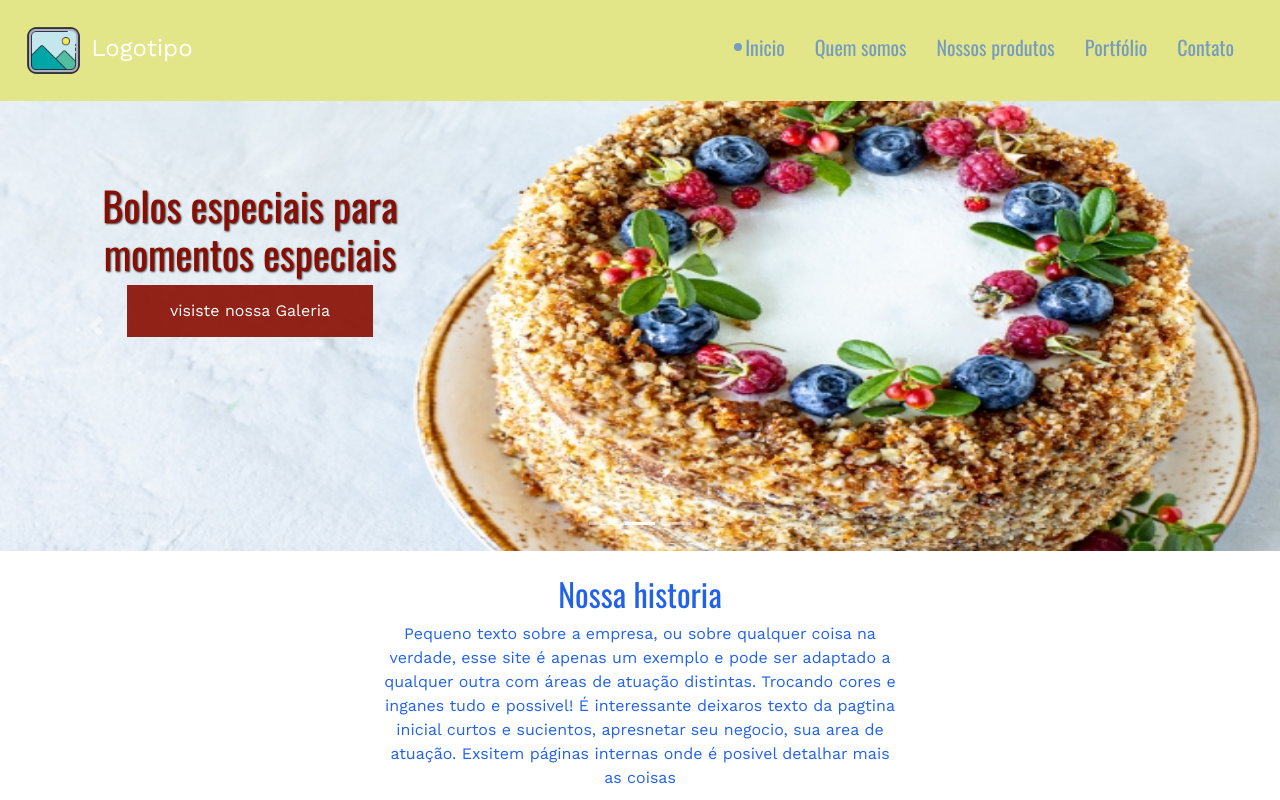
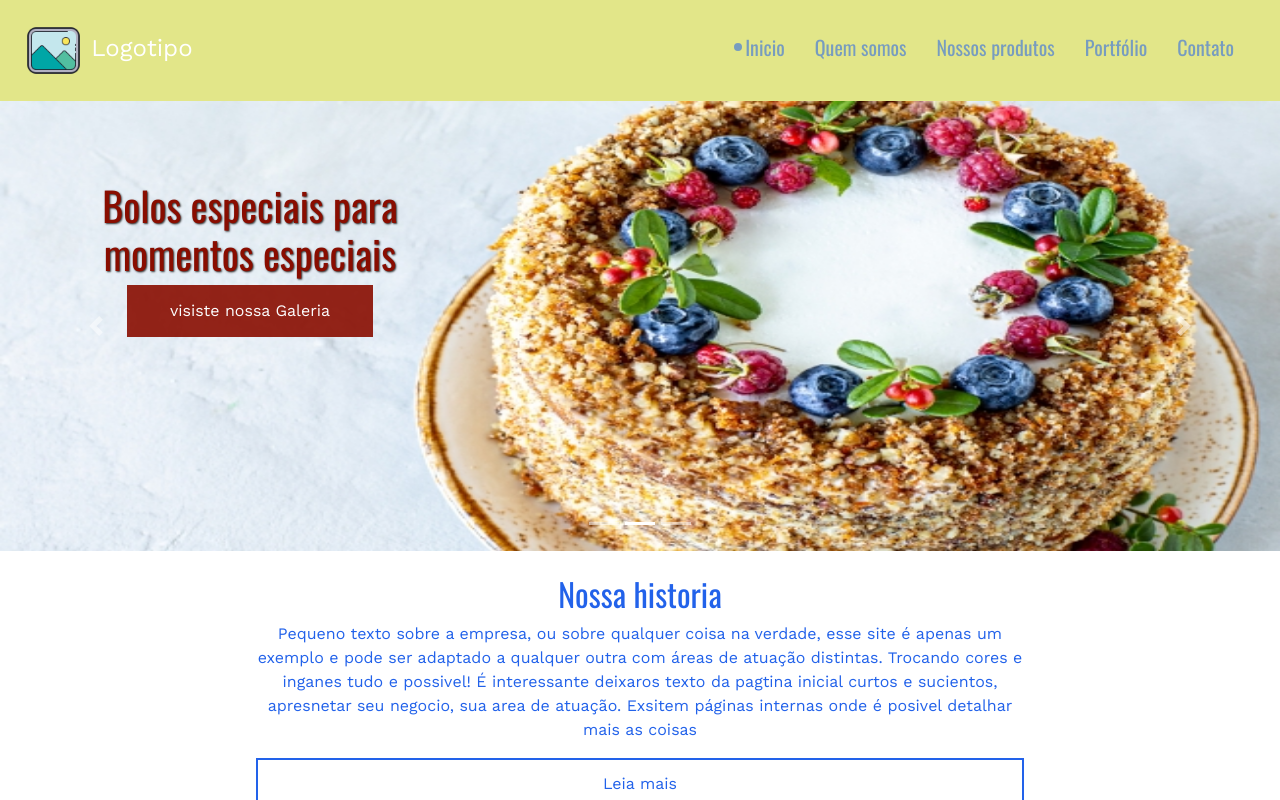
Before and after one commit to FelipeModena/Template-Site-Confeitos, a Nuxt app in the folder client-template2/: page / in a window 1280 px wide. Shown: the top 800 px of the page. Built offline with nearby package versions, Linux system fonts and the light colour scheme.

Commit message:
Update cssPadrao.css

```diff
--- a/client-template2/assets/cssPadrao.css
+++ b/client-template2/assets/cssPadrao.css
@@ -113,7 +113,7 @@ a:hover {
 
 .centraliza {
   justify-content: center;
-  margin: 0 30%;
+  margin: 0 20%;
 
   align-items: center;
   text-align: center;
```
